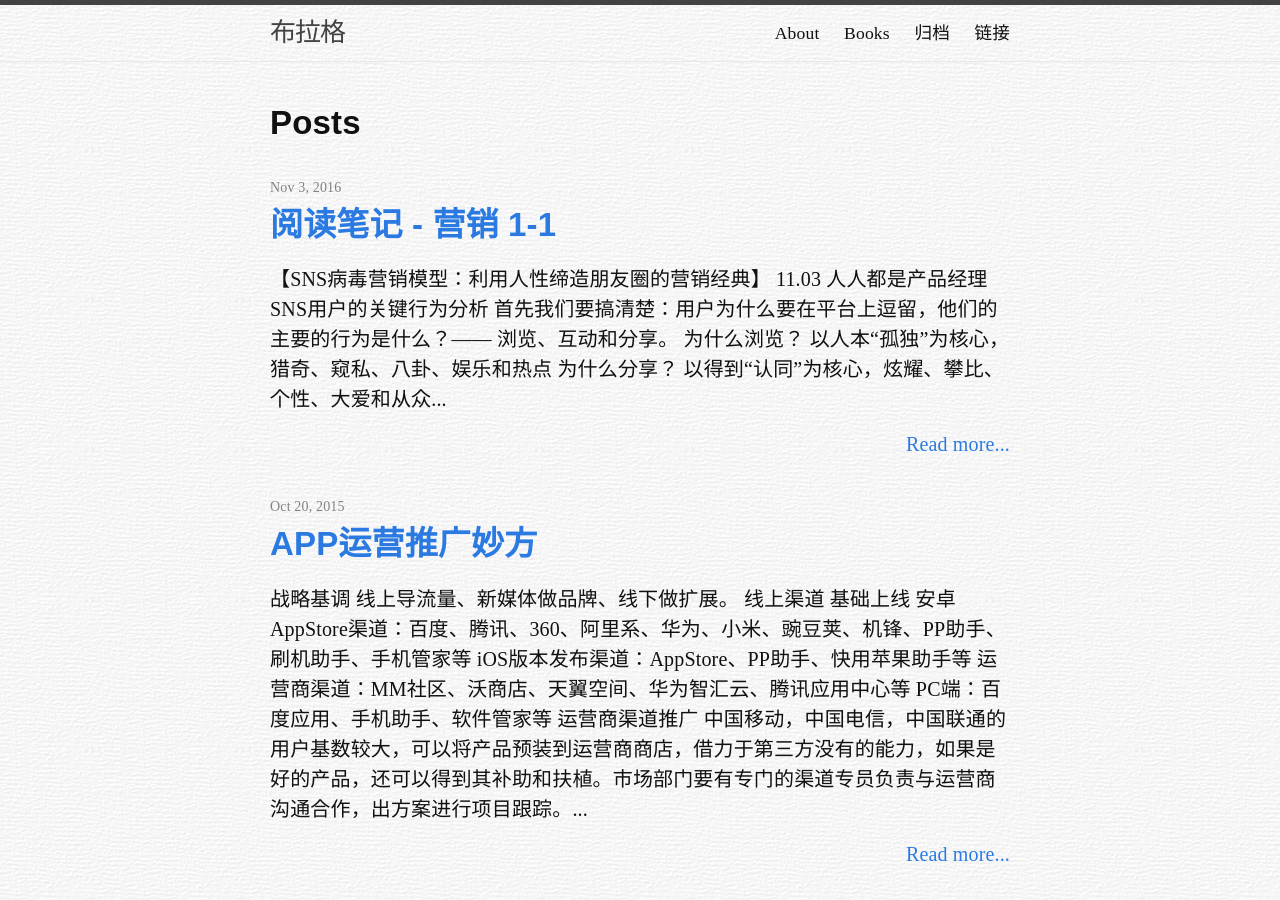
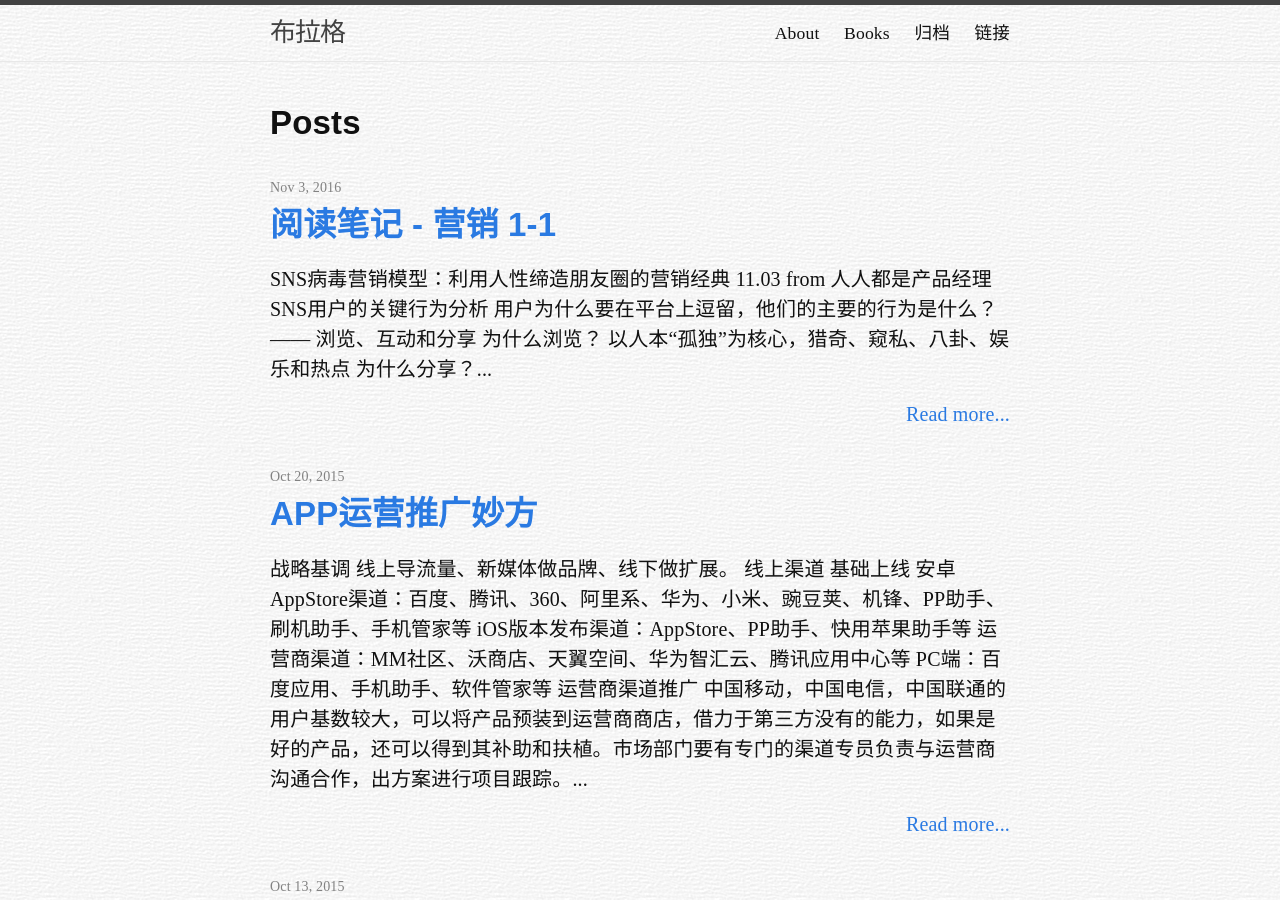
Before and after one commit to Besideme/besideme.github.io, a Jekyll site: the page built from index.html, in a window 1280 px wide and 900 px high. Built offline with Jekyll 4.4.1, drawn with Linux system fonts in a browser that asks for light colours; nearby versions of some CDN libraries.

Commit message:
Update 2016-11-03-readlog-marketing.md

```diff
--- a/_posts/2016-11-03-readlog-marketing.md
+++ b/_posts/2016-11-03-readlog-marketing.md
@@ -5,49 +5,42 @@
 categories: thought
 ---
 
-### 【SNS病毒营销模型：利用人性缔造朋友圈的营销经典】
-11.03 人人都是产品经理
+#### SNS病毒营销模型：利用人性缔造朋友圈的营销经典
+11.03 from 人人都是产品经理
 
 - SNS用户的关键行为分析
-
-首先我们要搞清楚：用户为什么要在平台上逗留，他们的主要的行为是什么？—— 浏览、互动和分享。
-
+用户为什么要在平台上逗留，他们的主要的行为是什么？—— 浏览、互动和分享
 为什么浏览？
 以人本“孤独”为核心，猎奇、窥私、八卦、娱乐和热点
 为什么分享？
 以得到“认同”为核心，炫耀、攀比、个性、大爱和从众
 
-
 - SNS病毒传播的本质
-
-结合产品特点，围绕SNS环境下人性的内驱力，设计用户愿意浏览、参与并分享的功能或活动。
-ex 百度魔图PK大咖：你传一张照片，它能够帮你匹配出很像你的一张明星照片，帮你算出你和这个明星的相似度有百分之多少。
+结合产品特点，围绕SNS环境下人性的内驱力，设计用户愿意浏览、参与并分享的功能或活动
+ex 百度魔图PK大咖：你传一张照片，它能够帮你匹配出很像你的一张明星照片，帮你算出你和这个明星的相似度有百分之多少
 浏览者：窥私、嫉妒 -> 参与分享者：炫耀、从众
 ex 天天P图全民cos武媚娘
 ex 脸萌
 
-![SNS病毒营销模型](/image/SNS病毒营销模型.png)
-
-
 -  实施
-
 step1 结合功能思考人性
 tip 尽量设计和选择用户没见过、没玩过、没体验过的一些玩法
 
 step2 打磨过程体验
 tip
-高认知度：运营者要选择社会热点和大众需求中，多数人有共识性的一个切入点；要给活动/功能起一个很有辨识性的名字，它不仅容易记忆，而且容易传播
+1. 高认知度：运营者要选择社会热点和大众需求中，多数人有共识性的一个切入点；要给活动/功能起一个很有辨识性的名字，它不仅容易记忆，而且容易传播
 ex 围住神经猫、主要看气质、冰桶挑战
-低体验门槛：降低用户的尝试成本可以提升转化率
+2. 低体验门槛：降低用户的尝试成本可以提升转化率
 ex 全民cos武媚娘，APP -> 全民COS武媚娘的H5网页
-
-高成就感：数值刺激、称号刺激、结果自嗨，结果要具有随机性与独立性（如大型产品的用户数据年终总结）；需通过用研手段测试 活动/功能结果能否给用户带来真正的成就感
-
-注意品牌曝光：要在用户愿意分享的界面加品牌logo，传播的功能应该是产品的主功能，利用用户“想要了解更多，想要玩更多”的心态
+3. 高成就感：数值刺激、称号刺激、结果自嗨，结果要具有随机性与独立性（如大型产品的用户数据年终总结）；需通过用研手段测试 活动/功能结果能否给用户带来真正的成就感
+4. 注意品牌曝光：要在用户愿意分享的界面加品牌logo，传播的功能应该是产品的主功能，利用用户“想要了解更多，想要玩更多”的心态
 
 step3 还要考虑什么
-目标人群和启动流量，要让一些人先用起来
-运维服务跟上，注意微信的相关规范
-动态高效地执行，关注数据、关注传播、关注服务的可靠性和稳定性
+1. 目标人群和启动流量，要让一些人先用起来
+2. 运维服务跟上，注意微信的相关规范
+3. 动态高效地执行，关注数据、关注传播、关注服务的可靠性和稳定性
+
+- 总结
+![SNS病毒营销模型](/image/SNS病毒营销模型.png)
 
 原文链接 [http://mp.weixin.qq.com/s?__biz=MjM5OTEwNjI2MA==&mid=2651732633&idx=1&sn=8edc2f9cd029ea7b113f201cf79739a1&chksm=bd3a19228a4d90340c9ad7893bd804bb58c6d2ec4ea88d8e8ee202b499d663154bf218be54c7&scene=0#wechat_redirect](http://mp.weixin.qq.com/s?__biz=MjM5OTEwNjI2MA==&mid=2651732633&idx=1&sn=8edc2f9cd029ea7b113f201cf79739a1&chksm=bd3a19228a4d90340c9ad7893bd804bb58c6d2ec4ea88d8e8ee202b499d663154bf218be54c7&scene=0#wechat_redirect)
```
